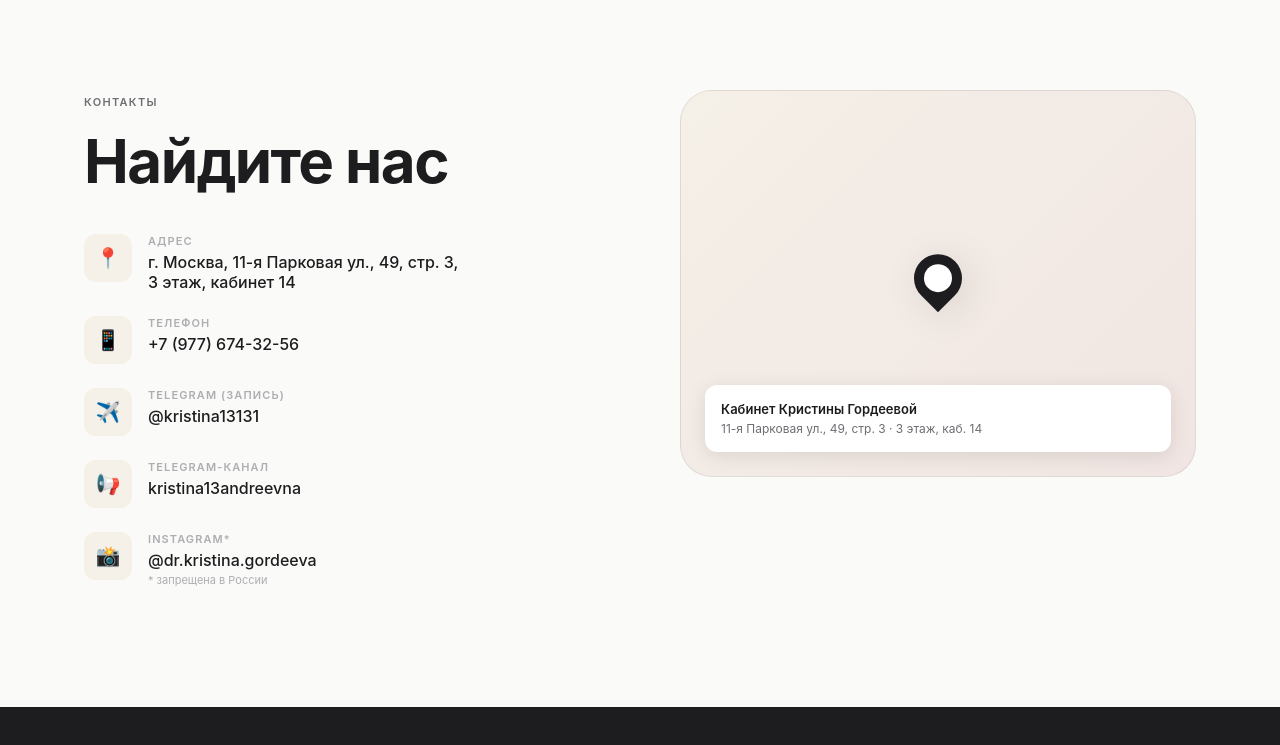
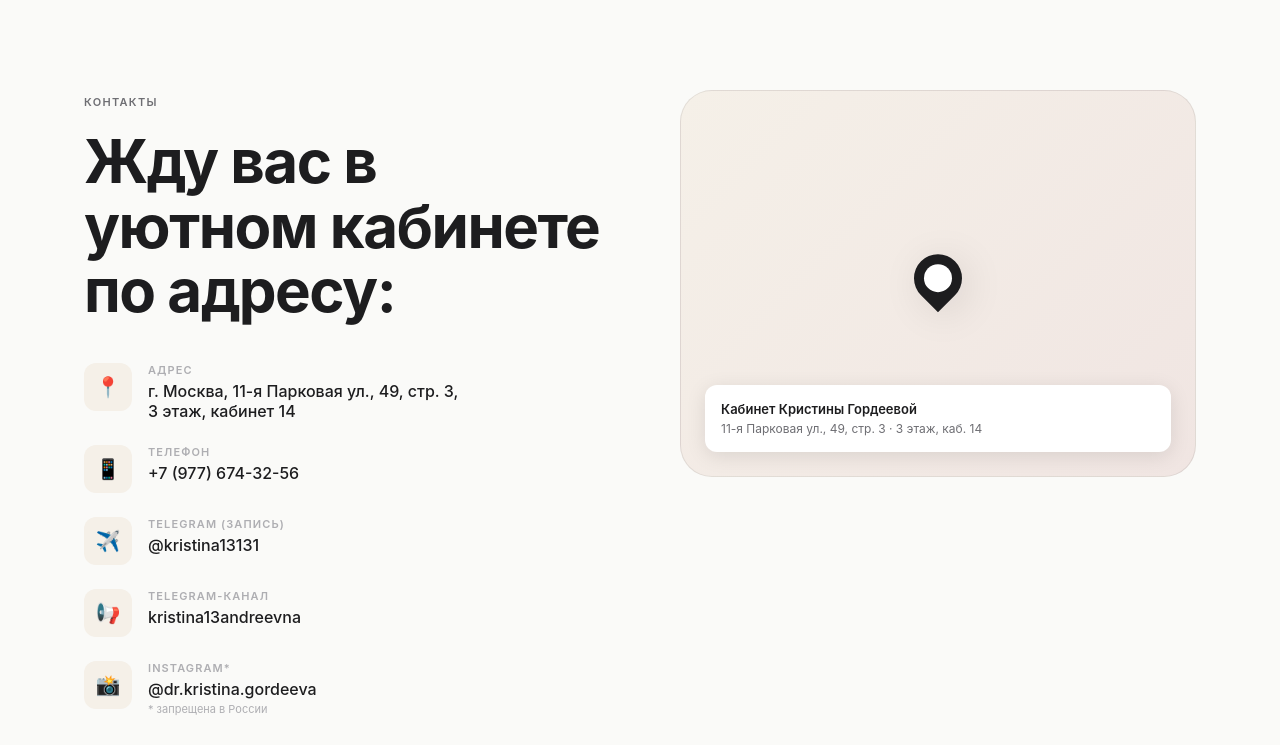
Before and after one commit to valya-app/gordeeva, a plain HTML site: page index.html in a window 1280 px wide. Shown: the part 7160-7905 px from the top of the page. Drawn offline with Linux system fonts and the light colour scheme.

Commit message:
Add files via upload

```diff
--- a/index.html
+++ b/index.html
@@ -2429,7 +2429,7 @@
 
         <div class="contacts__info">
           <div class="label reveal">Контакты</div>
-          <h2 class="h2 reveal reveal-delay-1">Найдите нас</h2>
+          <h2 class="h2 reveal reveal-delay-1">Жду вас в уютном кабинете по адресу:</h2>
 
           <div class="contacts__list">
 
```
